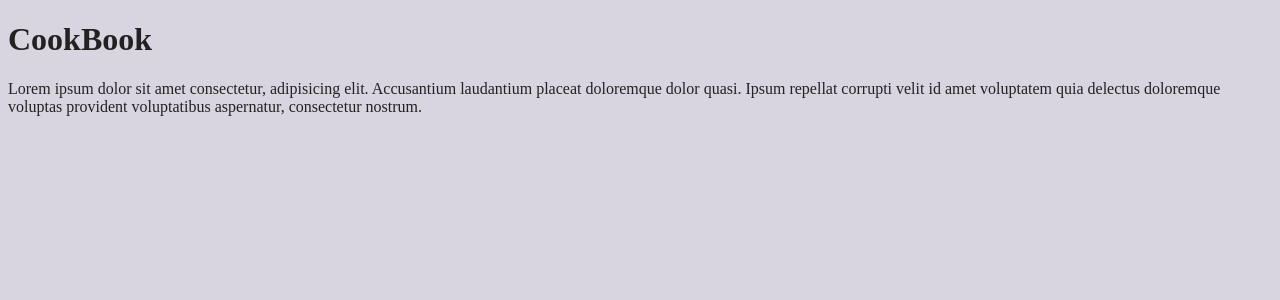
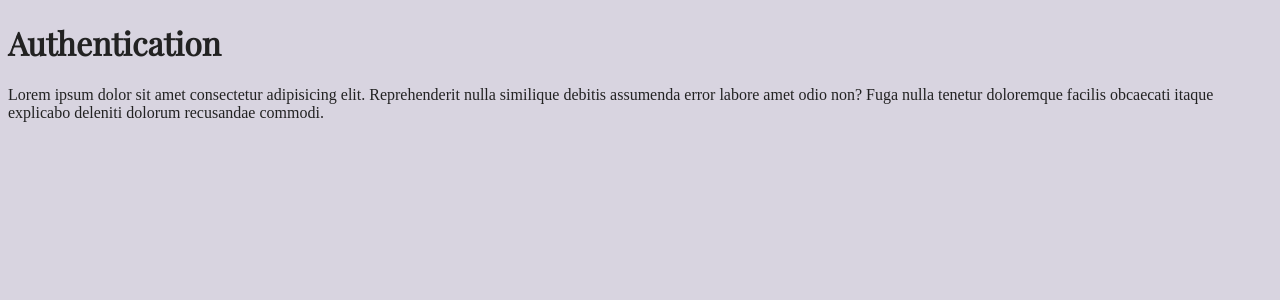
Before and after one commit to Rafael-Cesario/CookBook, a Next.js app in the folder frontend/: page / in a window 1280 px wide. Shown: the top 300 px of the page. Built offline with nearby package versions, Linux system fonts and the light colour scheme.

Commit message:
[ Feat ] Parallel route - authentication page

```diff
--- /dev/null
+++ b/frontend/src/app/@authentication/page.tsx
@@ -0,0 +1,12 @@
+export default function Authentication() {
+	return (
+		<>
+			<h1>Authentication</h1>
+			<p>
+				Lorem ipsum dolor sit amet consectetur adipisicing elit. Reprehenderit nulla similique debitis assumenda error
+				labore amet odio non? Fuga nulla tenetur doloremque facilis obcaecati itaque explicabo deleniti dolorum
+				recusandae commodi.
+			</p>
+		</>
+	);
+}
--- a/frontend/src/app/layout.tsx
+++ b/frontend/src/app/layout.tsx
@@ -2,19 +2,27 @@ import type { Metadata } from "next";
 import { ClassNameFonts } from "./fonts";
 import { AllProviders } from "@/context/all-providers";
 import { GlobalStyle } from "@/styles/styled-global";
+
+interface IRootLayout {
+	children: React.ReactNode;
+	authentication: React.ReactNode;
+}
 
 export const metadata: Metadata = {
 	title: "Cookbook",
 	description: "Recipes notebook.",
 };
 
-export default function RootLayout({ children }: Readonly<{ children: React.ReactNode }>) {
+export default function RootLayout({ children, authentication }: Readonly<IRootLayout>) {
+	const isAuthenticated = false;
+	const page = isAuthenticated ? children : authentication;
+
 	return (
 		<html lang="pt-br">
 			<body className={ClassNameFonts}>
 				<AllProviders>
 					<GlobalStyle />
-					{children}
+					{page}
 				</AllProviders>
 			</body>
 		</html>
--- a/frontend/src/styles/styled-global.tsx
+++ b/frontend/src/styles/styled-global.tsx
@@ -8,11 +8,15 @@ export const GlobalStyle = styled.createGlobalStyle`
 		margin: 0;
 		padding: 0;
 		box-sizing: border-box;
-		font-family: var(--font-playfair), var(--font-courier), Arial, sans-serif;
+		font-family: var(--font-courier), var(--font-playfair), Arial, sans-serif;
 	}
 
 	body {
 		background-color: ${theme.background};
 		color: ${theme.text};
 	}
+
+	h1 {
+		font-family: var(--font-playfair);
+	}
 `;
```
